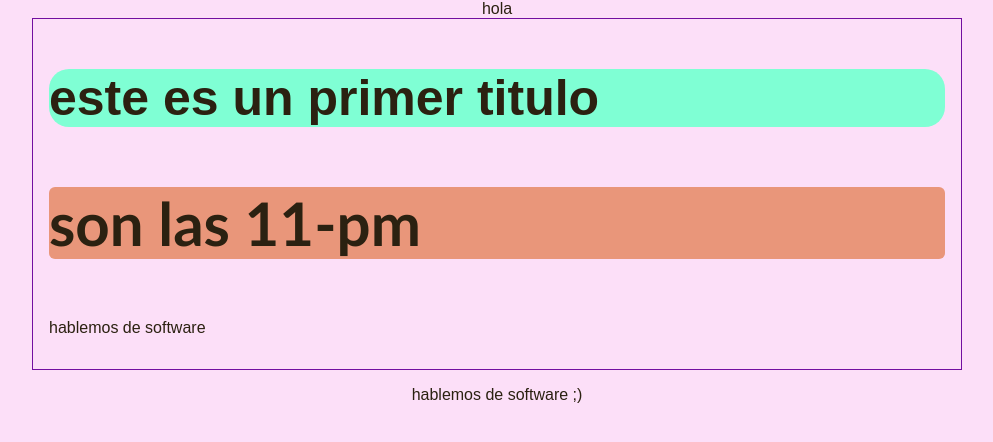
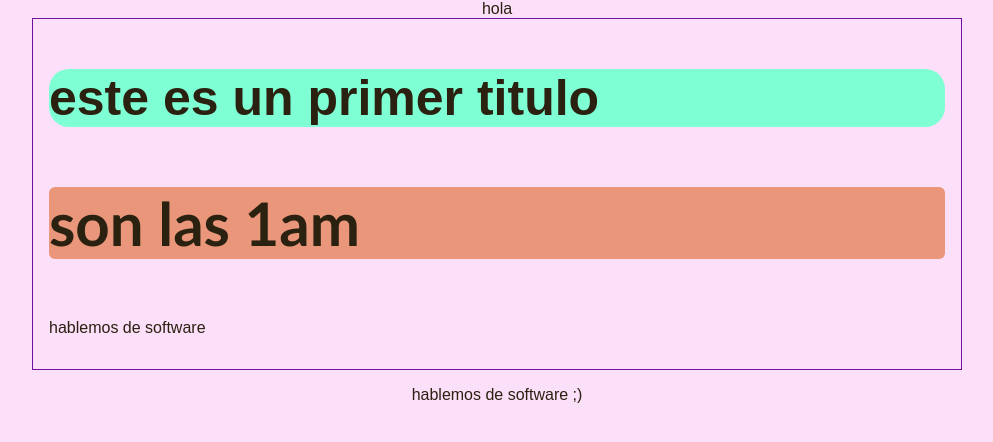
Before and after one commit to arielgenua24/practica-biografia, a plain HTML site: page biografia.html in a window 1280 px wide. Shown: the whole page, without its empty margins (143-1136 px from the left). Drawn offline with Linux system fonts and the light colour scheme.

Commit message:
cambio 1 am

```diff
--- a/biografia.html
+++ b/biografia.html
@@ -7,7 +7,7 @@
 
         <div id="post">
            <h1> este es un primer titulo</h1>
-           <h3> son las 11-pm</h3>
+           <h3> son las 1am</h3>
            <p> hablemos de software </p>
 
 
```
